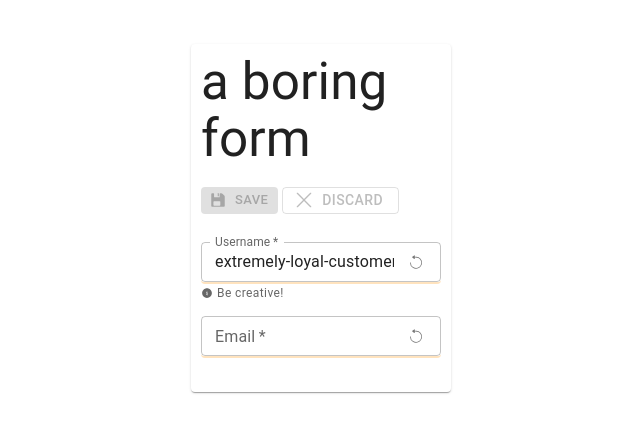
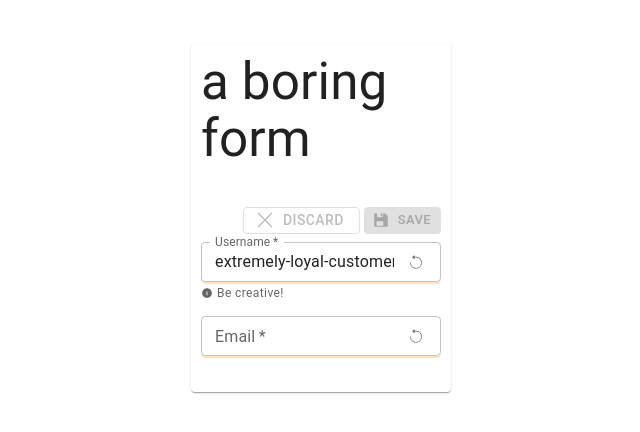
Before and after one commit to jjawny/a-blue-bird, a React (Vite) app in the folder client/: page / in a window 1280 px wide. Shown: the part 182-614 px from the top of the page, without its empty margins (319-959 px from the left). Built offline with nearby package versions, Linux system fonts and the light colour scheme; no server answers.

Commit message:
more granular state changes for form action buttons

```diff
--- a/client/src/features/simple-form/components/FormActionButtons.tsx
+++ b/client/src/features/simple-form/components/FormActionButtons.tsx
@@ -7,12 +7,27 @@ import { NewUserDto } from "~/features/simple-form/models/NewUserDto";
 export default function FormActionButtons() {
   const {
     reset,
-    formState: { isLoading, isDirty, disabled, isSubmitting, isSubmitted, isSubmitSuccessful },
+    formState: { isLoading, isDirty, disabled, isSubmitting, isSubmitted, isSubmitSuccessful, touchedFields },
   } = useFormContext<NewUserDto>();
-  const isDisabled = isLoading || !isDirty || disabled || isSubmitting || (isSubmitted && isSubmitSuccessful);
+  const isTouched = Object.keys(touchedFields).length > 0;
+  const isBothDisabled = isLoading || !isDirty || disabled || isSubmitting || (isSubmitted && isSubmitSuccessful);
+  const isDiscardDisabled = !isTouched && isBothDisabled;
+  const isSaveDisabled = isBothDisabled;
 
   return (
-    <div className="mb-5 flex gap-1">
+    <div className="mt-5 flex gap-1 self-end">
+      <Button
+        type="reset"
+        variant="outlined"
+        disableElevation
+        color="primary"
+        style={{ paddingTop: 0, paddingBottom: 0 }}
+        disabled={isDiscardDisabled}
+        startIcon={<DiscardIcon />}
+        onClick={() => reset()}
+      >
+        Discard
+      </Button>
       <Button
         type="submit"
         style={{ paddingTop: 0, paddingBottom: 0 }}
@@ -20,23 +35,11 @@ export default function FormActionButtons() {
         disableElevation
         color="primary"
         size="small"
-        disabled={isDisabled}
+        disabled={isSaveDisabled}
         startIcon={<SaveIcon />}
       >
         Save
       </Button>
-      <Button
-        type="reset"
-        variant="outlined"
-        disableElevation
-        color="primary"
-        style={{ paddingTop: 0, paddingBottom: 0 }}
-        disabled={isDisabled}
-        startIcon={<DiscardIcon />}
-        onClick={() => reset()}
-      >
-        Discard
-      </Button>
     </div>
   );
 }
```
